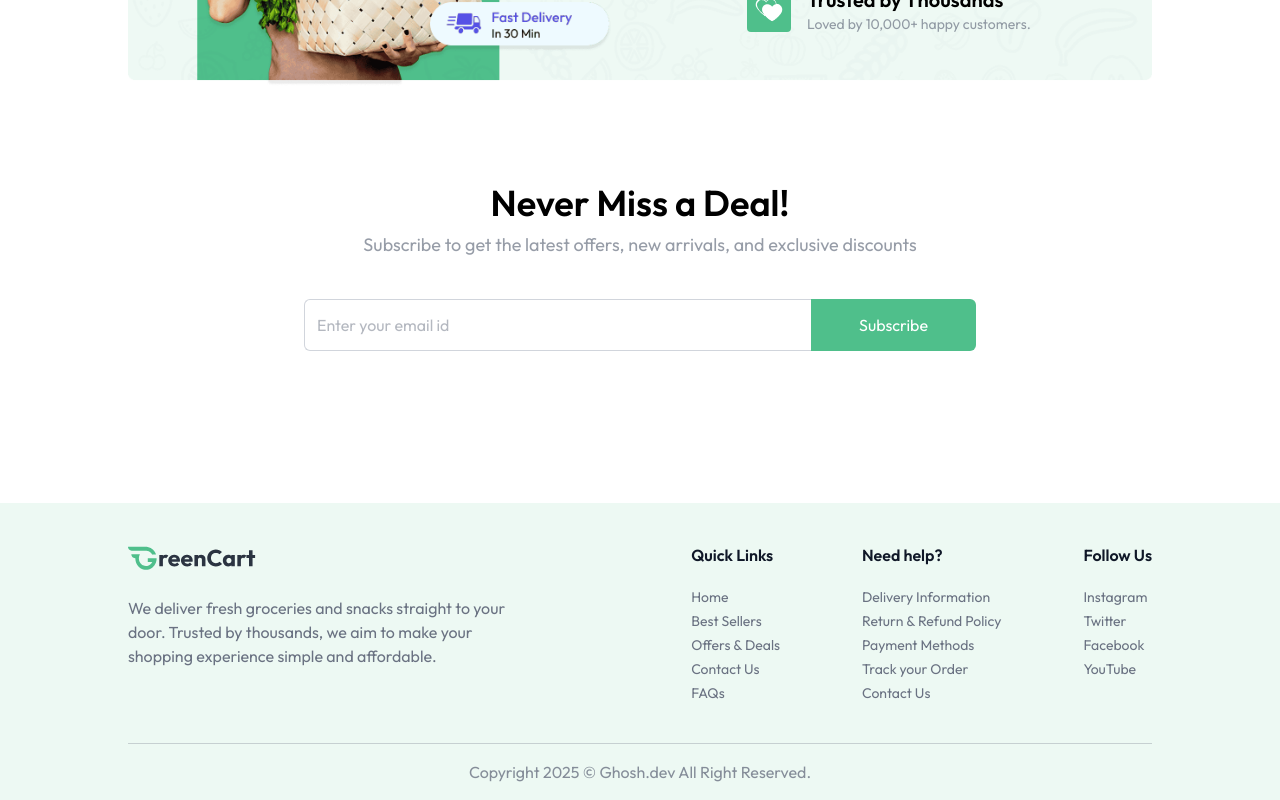
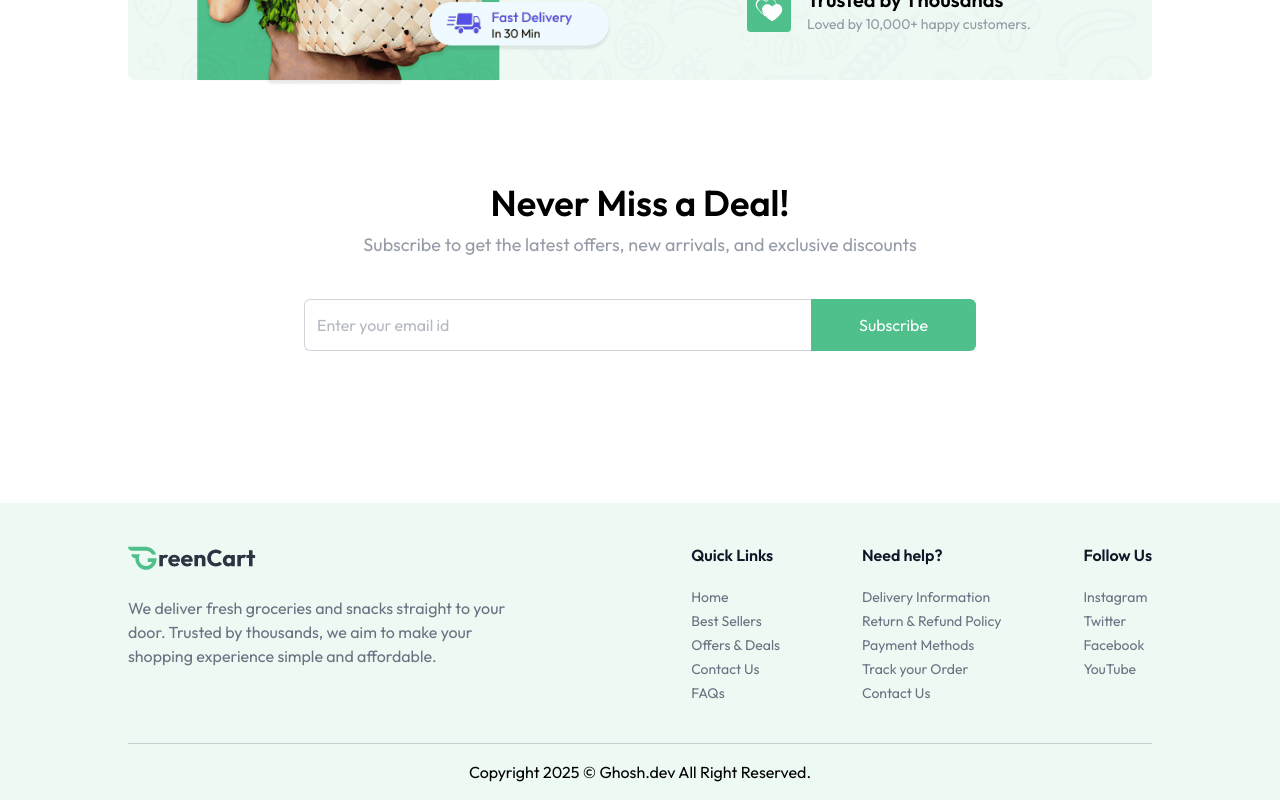
Before and after one commit to showrov4g/Grocery-Delivery-Website, a React (Vite) app in the folder frontend/: page / in a window 1280 px wide. Shown: the part 1595-2395 px from the top of the page. Built offline with nearby package versions, Linux system fonts and the light colour scheme.

Commit message:
footer section complete

```diff
--- a/frontend/src/components/Footer/Footer.jsx
+++ b/frontend/src/components/Footer/Footer.jsx
@@ -40,8 +40,8 @@ const Footer = () => {
                     ))}
                 </div>
             </div>
-            <p className="py-4 text-center text-sm md:text-base text-gray-500/80">
-            Copyright 2025 © Ghosh.dev All Right Reserved.
+            <p className="py-4 text-center text-sm md:text-base ">
+            Copyright {new Date().getFullYear()} © Ghosh.dev All Right Reserved.
             </p>
         </div>
     </div>
```
